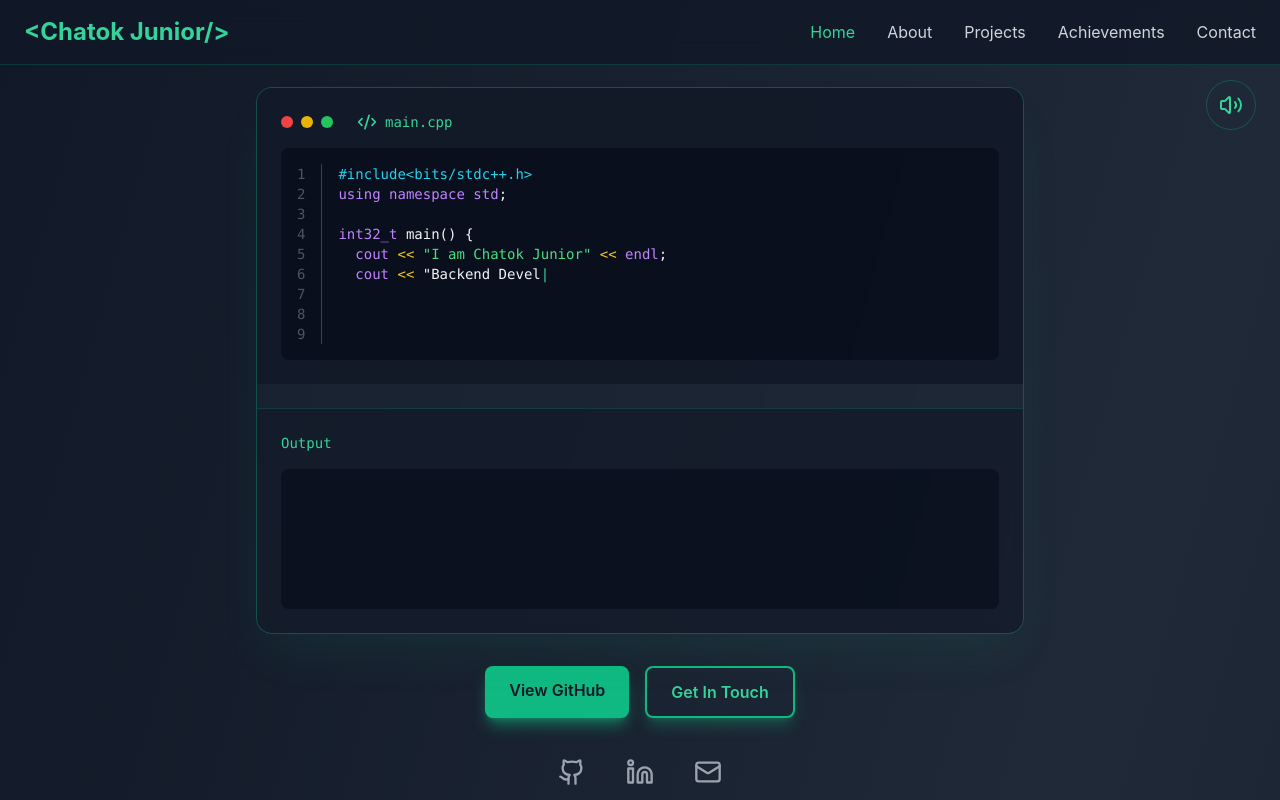
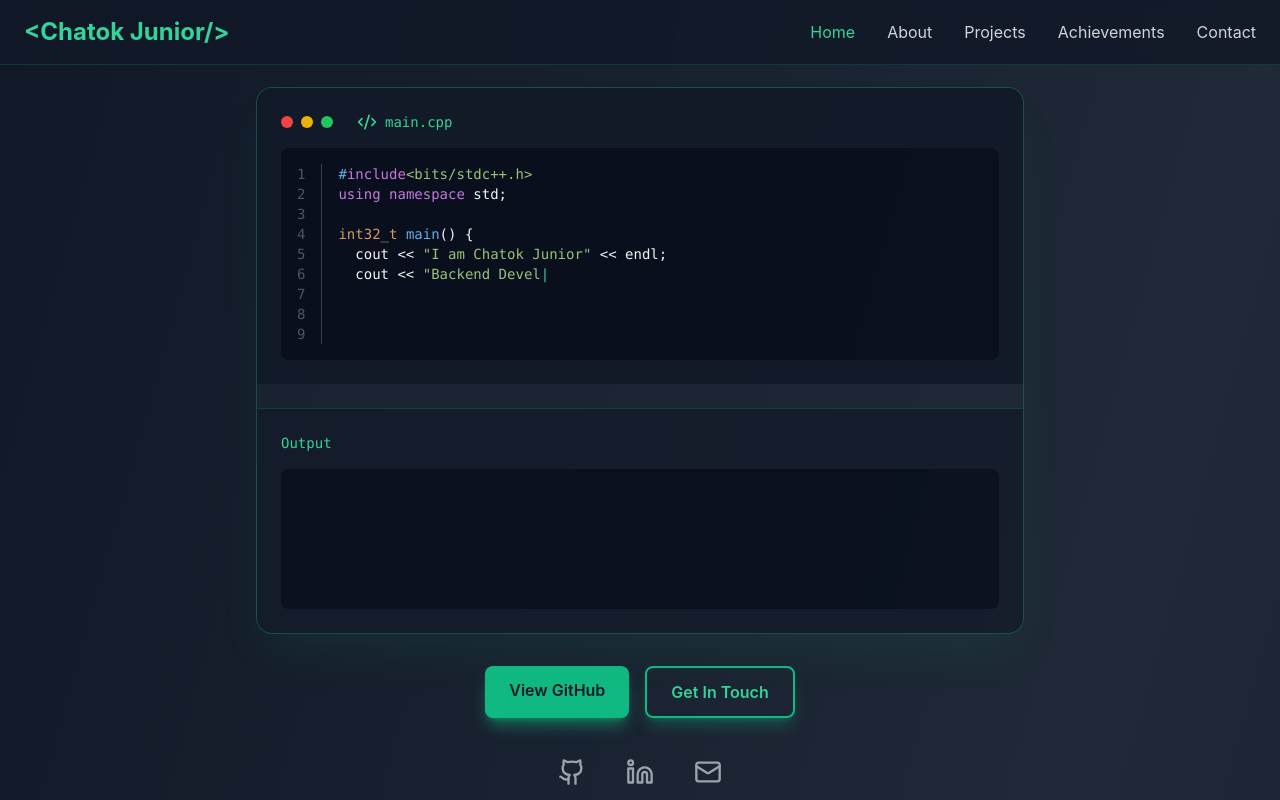
Before and after one commit to chatok-jnr/portfolio, a React (Vite) app: page / in a window 1280 px wide. Shown: the top 800 px of the page. Built offline with nearby package versions, Linux system fonts and the light colour scheme; the HTML template or start-up script is replaced by a standard one.

Commit message:
feat: add syntax highlighting for C++ using highlight.js and clean up sound functions

```diff
--- a/package.json
+++ b/package.json
@@ -9,6 +9,7 @@
     "preview": "vite preview"
   },
   "dependencies": {
+    "highlight.js": "^11.11.1",
     "lucide-react": "^0.552.0",
     "react": "^18.2.0",
     "react-dom": "^18.2.0"
--- a/src/App.jsx
+++ b/src/App.jsx
@@ -1,12 +1,16 @@
 import React, { useState, useEffect } from 'react';
-import { Github, Linkedin, Facebook, Instagram, Mail, Phone, ExternalLink, Code2, Award, Briefcase, GraduationCap, MessageSquare, Volume2, VolumeX, X } from 'lucide-react';
+import { Github, Linkedin, Facebook, Instagram, Mail, Phone, ExternalLink, Code2, Award, Briefcase, GraduationCap, MessageSquare, X } from 'lucide-react';
+import hljs from 'highlight.js/lib/core';
+import cpp from 'highlight.js/lib/languages/cpp';
+import 'highlight.js/styles/atom-one-dark.css';
+
+hljs.registerLanguage('cpp', cpp);
 
 export default function App() {
   const [typedCode, setTypedCode] = useState('');
   const [cursorVisible, setCursorVisible] = useState(true);
   const [activeSection, setActiveSection] = useState('home');
   const [showOutput, setShowOutput] = useState(false);
-  const [soundEnabled, setSoundEnabled] = useState(true);
   const [selectedProject, setSelectedProject] = useState(null);
   const [selectedAchievement, setSelectedAchievement] = useState(null);
   const [isMobileMenuOpen, setIsMobileMenuOpen] = useState(false);
@@ -20,60 +24,11 @@ int32_t main() {
   return 0;
 }`;
 
-  const playKeySound = () => {
-    if (!soundEnabled) return;
-    try {
-      const audioContext = new (window.AudioContext || window.webkitAudioContext)();
-      const oscillator = audioContext.createOscillator();
-      const gainNode = audioContext.createGain();
-
-      oscillator.connect(gainNode);
-      gainNode.connect(audioContext.destination);
-
-      oscillator.frequency.value = 800 + Math.random() * 200;
-      oscillator.type = 'sine';
-
-      gainNode.gain.setValueAtTime(0.1, audioContext.currentTime);
-      gainNode.gain.exponentialRampToValueAtTime(0.01, audioContext.currentTime + 0.05);
-
-      oscillator.start(audioContext.currentTime);
-      oscillator.stop(audioContext.currentTime + 0.05);
-    } catch (e) {
-      console.log('Audio not supported');
-    }
-  };
-
-  const playClickSound = () => {
-    if (!soundEnabled) return;
-    try {
-      const audioContext = new (window.AudioContext || window.webkitAudioContext)();
-      const oscillator = audioContext.createOscillator();
-      const gainNode = audioContext.createGain();
-
-      oscillator.connect(gainNode);
-      gainNode.connect(audioContext.destination);
-
-      oscillator.frequency.value = 300;
-      oscillator.type = 'square';
-
-      gainNode.gain.setValueAtTime(0.2, audioContext.currentTime);
-      gainNode.gain.exponentialRampToValueAtTime(0.01, audioContext.currentTime + 0.1);
-
-      oscillator.start(audioContext.currentTime);
-      oscillator.stop(audioContext.currentTime + 0.1);
-    } catch (e) {
-      console.log('Audio not supported');
-    }
-  };
-
   useEffect(() => {
     let index = 0;
     const interval = setInterval(() => {
       if (index <= cppCode.length) {
         setTypedCode(cppCode.slice(0, index));
-        if (index > 0 && index <= cppCode.length) {
-          playKeySound();
-        }
         index++;
       } else {
         clearInterval(interval);
@@ -92,54 +47,7 @@ int32_t main() {
   }, []);
 
   const colorizeCode = (code) => {
-    // First, escape HTML entities
-    let result = code
-      .replace(/&/g, '&amp;')
-      .replace(/</g, '&lt;')
-      .replace(/>/g, '&gt;');
-
-    // Store spans in an array and replace with placeholders
-    const spans = [];
-    let spanId = 0;
-
-    // Helper function to add a span and return a placeholder
-    const addSpan = (className, content) => {
-      const placeholder = `__SPAN_${spanId}__`;
-      spans.push({ id: spanId, html: `<span class="${className}">${content}</span>` });
-      spanId++;
-      return placeholder;
-    };
-
-    // Preprocessor directives (#include)
-    result = result.replace(/#(\w+)(&lt;.*?&gt;)?/g, (match, directive) => {
-      return addSpan('text-cyan-400', match);
-    });
-
-    // Keywords
-    const keywords = ['using', 'namespace', 'std', 'int32_t', 'return', 'cout', 'endl'];
-    keywords.forEach(keyword => {
-      const regex = new RegExp(`\\b${keyword}\\b`, 'g');
-      result = result.replace(regex, match => addSpan('text-purple-400', match));
-    });
-
-    // Strings
-    result = result.replace(/"([^"]*?)"/g, match => addSpan('text-green-400', match));
-
-    // Comments
-    result = result.replace(/\/\/(.*?)$/gm, match => addSpan('text-gray-500', match));
-
-    // Numbers
-    result = result.replace(/\b(\d+)\b/g, match => addSpan('text-blue-400', match));
-
-    // Operators
-    result = result.replace(/(&lt;&lt;|&gt;&gt;)/g, match => addSpan('text-yellow-400', match));
-
-    // Replace all placeholders with their corresponding spans
-    spans.forEach(({ id, html }) => {
-      result = result.replace(`__SPAN_${id}__`, html);
-    });
-
-    return result;
+    return hljs.highlight(code, { language: 'cpp' }).value;
   };
 
 
@@ -252,7 +160,6 @@ int32_t main() {
   ];
 
   const scrollToSection = (id) => {
-    playClickSound();
     setActiveSection(id);
     const element = document.getElementById(id);
     if (element) {
@@ -261,17 +168,14 @@ int32_t main() {
   };
 
   const openProjectDetails = (project) => {
-    playClickSound();
     setSelectedProject(project);
   };
 
   const openAchievementDetails = (achievement) => {
-    playClickSound();
     setSelectedAchievement(achievement);
   };
 
   const closeDetails = () => {
-    playClickSound();
     setSelectedProject(null);
     setSelectedAchievement(null);
   };
@@ -288,15 +192,7 @@ int32_t main() {
 
   return (
     <div className="min-h-screen bg-gradient-to-br from-gray-900 via-gray-800 to-gray-900 text-gray-100">
-      <button
-        onClick={() => {
-          playClickSound();
-          setSoundEnabled(!soundEnabled);
-        }}
-        className="fixed top-20 right-6 z-50 p-3 bg-gray-800/80 backdrop-blur-md rounded-full border border-emerald-500/30 hover:border-emerald-500/50 transition-all hover:scale-110 text-emerald-400"
-      >
-        {soundEnabled ? <Volume2 size={24} /> : <VolumeX size={24} />}
-      </button>
+
 
       <nav className="fixed top-0 w-full bg-gray-900/80 backdrop-blur-md z-50 border-b border-emerald-500/20">
         <div className="max-w-7xl mx-auto px-4 sm:px-6 py-4">
@@ -379,7 +275,10 @@ int32_t main() {
                     ))}
                   </div>
                   <pre className="flex-1">
-                    <code dangerouslySetInnerHTML={{ __html: colorizeCode(typedCode) + `<span class="${cursorVisible ? 'opacity-100' : 'opacity-0'} text-emerald-400">|</span>` }} />
+                    <code className="language-cpp" dangerouslySetInnerHTML={{
+                      __html: colorizeCode(typedCode) +
+                      `<span class="${cursorVisible ? 'opacity-100' : 'opacity-0'} text-emerald-400">|</span>`
+                    }} />
                   </pre>
                 </div>
               </div>
@@ -407,7 +306,6 @@ int32_t main() {
               href="https://github.com/chatok-jnr"
               target="_blank"
               rel="noopener noreferrer"
-              onClick={playClickSound}
               className="px-6 py-3 bg-emerald-500 text-gray-900 rounded-lg font-semibold hover:bg-emerald-400 transition-all shadow-lg shadow-emerald-500/50 hover:shadow-emerald-500/70 hover:scale-105"
             >
               View GitHub
@@ -421,13 +319,13 @@ int32_t main() {
           </div>
 
           <div className="flex justify-center gap-4 sm:gap-6 mt-8">
-            <a href="https://github.com/chatok-jnr" target="_blank" rel="noopener noreferrer" onClick={playClickSound} className="text-gray-400 hover:text-emerald-400 transition-colors hover:scale-110 transform p-2">
+            <a href="https://github.com/chatok-jnr" target="_blank" rel="noopener noreferrer" className="text-gray-400 hover:text-emerald-400 transition-colors hover:scale-110 transform p-2">
               <Github size={24} className="sm:w-7 sm:h-7" />
             </a>
-            <a href="https://www.linkedin.com/in/chatok-junior/" target="_blank" rel="noopener noreferrer" onClick={playClickSound} className="text-gray-400 hover:text-emerald-400 transition-colors hover:scale-110 transform p-2">
+            <a href="https://www.linkedin.com/in/chatok-junior/" target="_blank" rel="noopener noreferrer" className="text-gray-400 hover:text-emerald-400 transition-colors hover:scale-110 transform p-2">
               <Linkedin size={24} className="sm:w-7 sm:h-7" />
             </a>
-            <a href="mailto:md.sakib.hos3n@gmail.com" onClick={playClickSound} className="text-gray-400 hover:text-emerald-400 transition-colors hover:scale-110 transform p-2">
+            <a href="mailto:md.sakib.hos3n@gmail.com" className="text-gray-400 hover:text-emerald-400 transition-colors hover:scale-110 transform p-2">
               <Mail size={24} className="sm:w-7 sm:h-7" />
             </a>
           </div>
@@ -579,7 +477,7 @@ int32_t main() {
             <div className="space-y-6">
               <div className="flex items-center justify-center gap-4 text-lg">
                 <Mail className="text-emerald-400" size={24} />
-                <a href="mailto:md.sakib.hos3n@gmail.com" onClick={playClickSound} className="text-emerald-400 hover:text-emerald-300 transition-colors">
+                <a href="mailto:md.sakib.hos3n@gmail.com" className="text-emerald-400 hover:text-emerald-300 transition-colors">
                   md.sakib.hos3n@gmail.com
                 </a>
               </div>
@@ -594,7 +492,6 @@ int32_t main() {
                   href="https://github.com/chatok-jnr"
                   target="_blank"
                   rel="noopener noreferrer"
-                  onClick={playClickSound}
                   className="w-full sm:w-auto px-6 sm:px-8 py-3 sm:py-4 bg-emerald-500 text-gray-900 rounded-lg font-semibold hover:bg-emerald-400 transition-all shadow-lg shadow-emerald-500/50 hover:shadow-emerald-500/70 hover:scale-105 transform"
                 >
                   <Github className="inline mr-2" size={20} />
@@ -604,7 +501,6 @@ int32_t main() {
                   href="https://www.linkedin.com/in/chatok-junior/"
                   target="_blank"
                   rel="noopener noreferrer"
-                  onClick={playClickSound}
                   className="w-full sm:w-auto px-6 sm:px-8 py-3 sm:py-4 bg-emerald-500 text-gray-900 rounded-lg font-semibold hover:bg-emerald-400 transition-all shadow-lg shadow-emerald-500/50 hover:shadow-emerald-500/70 hover:scale-105 transform"
                 >
                   <Linkedin className="inline mr-2" size={20} />
@@ -614,7 +510,6 @@ int32_t main() {
                   href="https://www.facebook.com/sakib.the.jnr.chatok/"
                   target="_blank"
                   rel="noopener noreferrer"
-                  onClick={playClickSound}
                   aria-label="Facebook"
                   className="w-full sm:w-auto px-6 sm:px-8 py-3 sm:py-4 bg-emerald-500 text-gray-900 rounded-lg font-semibold hover:bg-emerald-400 transition-all shadow-lg shadow-emerald-500/50 hover:shadow-emerald-500/70 hover:scale-105 transform"
                 >
@@ -625,7 +520,6 @@ int32_t main() {
                   href="https://www.instagram.com/chatok.jr/"
                   target="_blank"
                   rel="noopener noreferrer"
-                  onClick={playClickSound}
                   aria-label="Instagram"
                   className="w-full sm:w-auto px-6 sm:px-8 py-3 sm:py-4 bg-emerald-500 text-gray-900 rounded-lg font-semibold hover:bg-emerald-400 transition-all shadow-lg shadow-emerald-500/50 hover:shadow-emerald-500/70 hover:scale-105 transform"
                 >
@@ -638,10 +532,10 @@ int32_t main() {
         </div>
       </section>
 
-      <footer className="bg-gray-900 border-t border-emerald-500/20 py-6 sm:py-8">
-        <div className="max-w-7xl mx-auto px-4 sm:px-6 text-center text-gray-400">
-          <p className="text-sm sm:text-base">© 2025 Md. Sakib Hosen. Built with React & Tailwind CSS</p>
-          <p className="mt-2 text-emerald-400 text-sm sm:text-base">Competitive Programmer | Backend Developer</p>
+      <footer className="bg-gray-900 border-t border-emerald-500/20 py-8">
+        <div className="max-w-7xl mx-auto px-6 text-center text-gray-400">
+          <p>© 2025 Md. Sakib Hosen AKA Chatok Junior</p>
+          <p className="mt-2 text-emerald-400">Competitive Programmer | Backend Developer</p>
         </div>
       </footer>
 
@@ -681,7 +575,6 @@ int32_t main() {
                   href={selectedProject.link}
                   target="_blank"
                   rel="noopener noreferrer"
-                  onClick={() => playClickSound()}
                   className="inline-flex items-center gap-2 text-emerald-400 hover:text-emerald-300 transition-colors font-semibold"
                 >
                   Open Project
@@ -707,7 +600,6 @@ int32_t main() {
                     href={selectedAchievement.link}
                     target="_blank"
                     rel="noopener noreferrer"
-                    onClick={(e) => { e.stopPropagation(); playClickSound(); }}
                     className="inline-flex items-center gap-2 text-emerald-400 hover:text-emerald-300 transition-colors font-semibold"
                   >
                     Open Link
```
Also changed, not shown: 1 other file (tests, documents, lock files or other folders).
